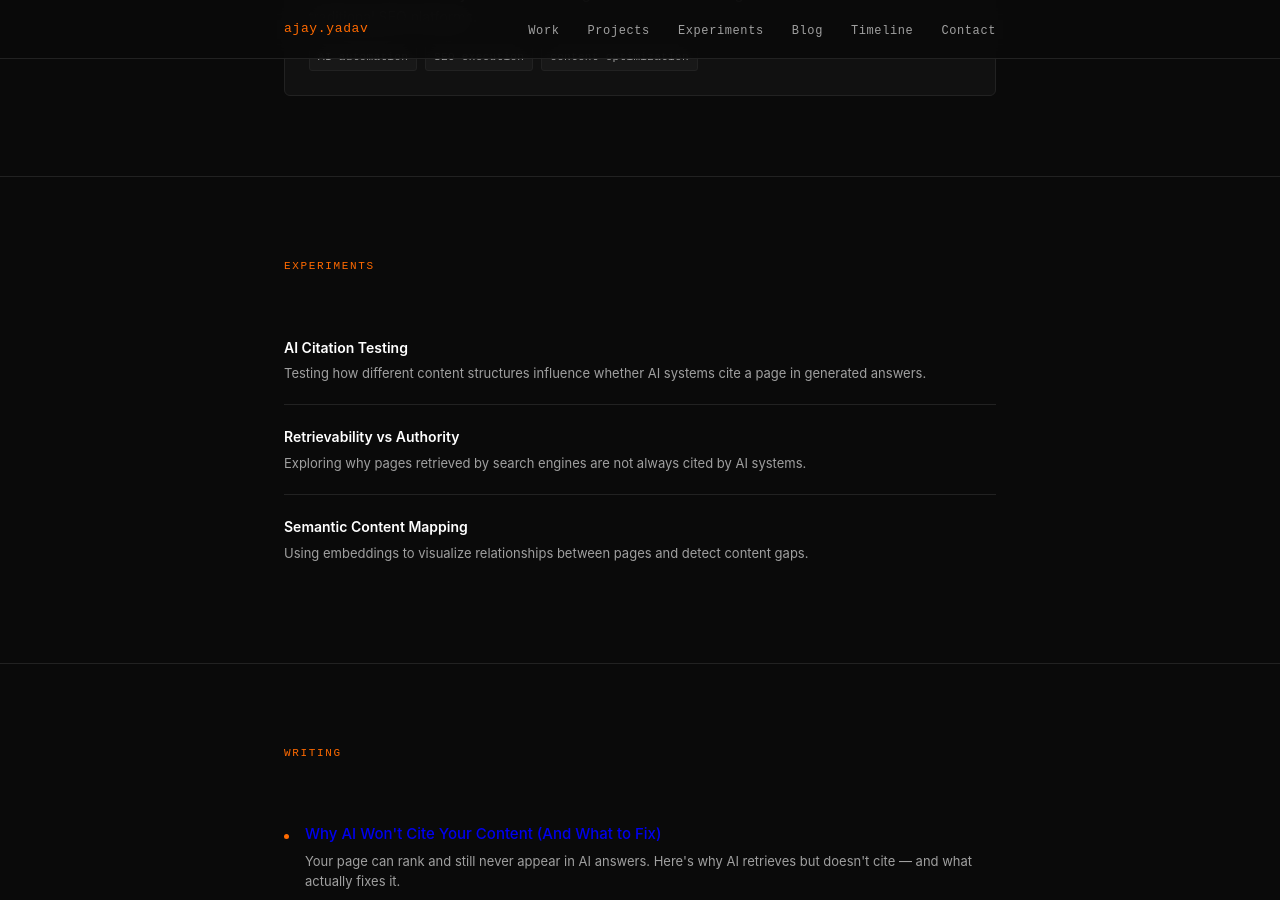
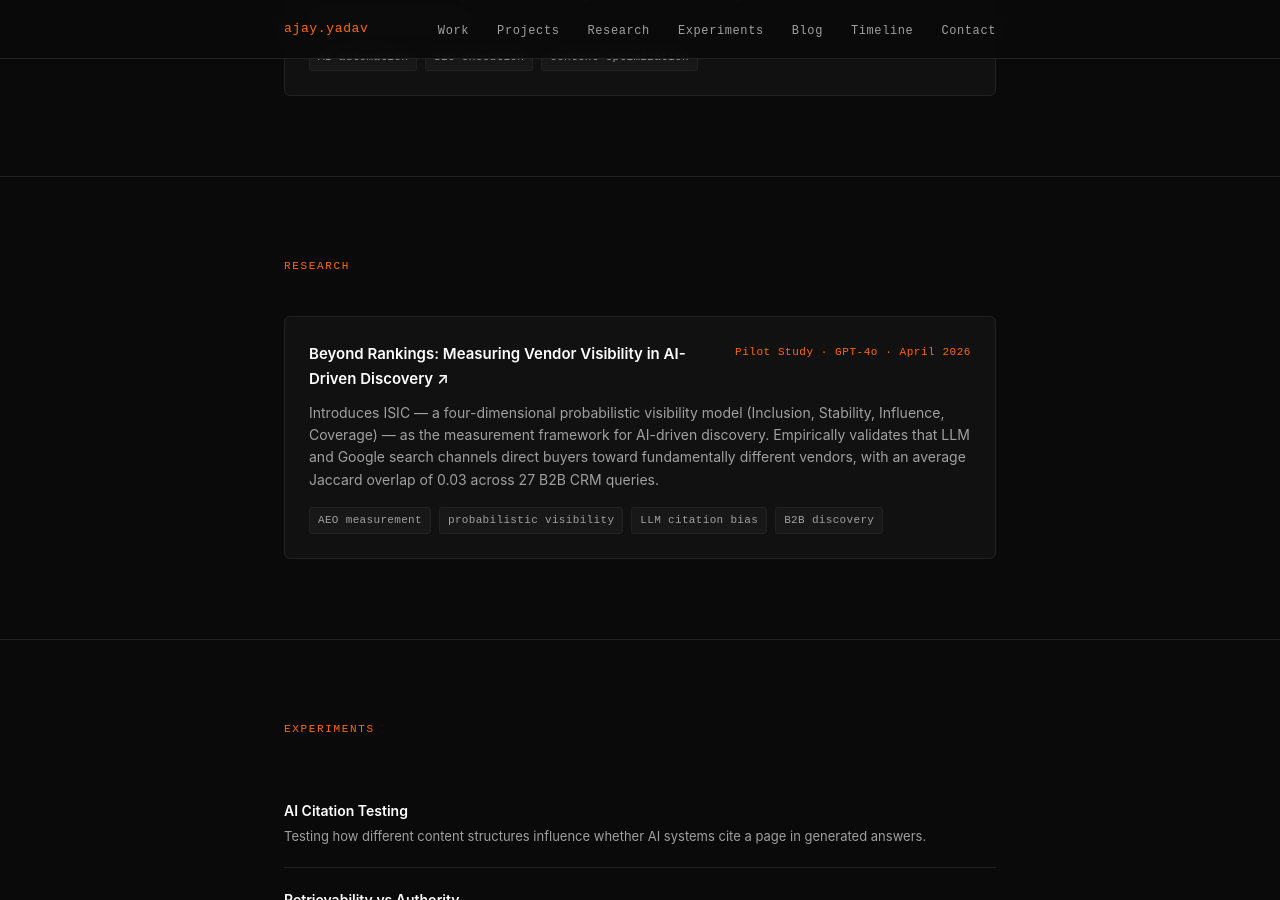
Before and after one commit to aduttya/portfolio, a Jekyll site: the page index.html, which Jekyll copies as it is, in a window 1280 px wide and 900 px high, scrolled down 1729 px. Built offline with Jekyll 4.4.1, drawn with Linux system fonts in a browser that asks for light colours.

Commit message:
add research paper with dedicated landing page and OG preview
- Add "Beyond Rankings: Measuring Vendor Visibility in AI-Driven Discovery" PDF
- Create landing page at /research/beyond-rankings/ with OG/Twitter meta tags and JSON-LD
- Add Research section to homepage (after Projects) linking to landing page
- Add Research nav link

Co-Authored-By: Claude Sonnet 4.6 <noreply@anthropic.com>

```diff
--- a/index.html
+++ b/index.html
@@ -68,6 +68,7 @@
       <ul class="nav-links">
         <li><a href="#work">Work</a></li>
         <li><a href="#projects">Projects</a></li>
+        <li><a href="#research">Research</a></li>
         <li><a href="#experiments">Experiments</a></li>
         <li><a href="/blog/">Blog</a></li>
         <li><a href="#timeline">Timeline</a></li>
@@ -194,6 +195,35 @@
               <span class="tag">AI automation</span>
               <span class="tag">SEO execution</span>
               <span class="tag">content optimization</span>
+            </div>
+          </div>
+
+        </div>
+      </div>
+    </section>
+
+    <!-- ── Research ── -->
+    <section id="research">
+      <div class="container">
+        <h2 class="section-label">Research</h2>
+        <div class="card-grid">
+
+          <div class="card">
+            <div class="card-header">
+              <a href="/research/beyond-rankings/" class="card-title card-title-link">Beyond Rankings: Measuring Vendor Visibility in AI-Driven Discovery ↗</a>
+              <span class="card-role">Pilot Study · GPT-4o · April 2026</span>
+            </div>
+            <p class="card-desc">
+              Introduces ISIC — a four-dimensional probabilistic visibility model (Inclusion, Stability,
+              Influence, Coverage) — as the measurement framework for AI-driven discovery. Empirically
+              validates that LLM and Google search channels direct buyers toward fundamentally different
+              vendors, with an average Jaccard overlap of 0.03 across 27 B2B CRM queries.
+            </p>
+            <div class="tag-list">
+              <span class="tag">AEO measurement</span>
+              <span class="tag">probabilistic visibility</span>
+              <span class="tag">LLM citation bias</span>
+              <span class="tag">B2B discovery</span>
             </div>
           </div>
 
```
Also changed, not shown: research/beyond-rankings/index.html (added, +114 -0 lines), 1 other file.
